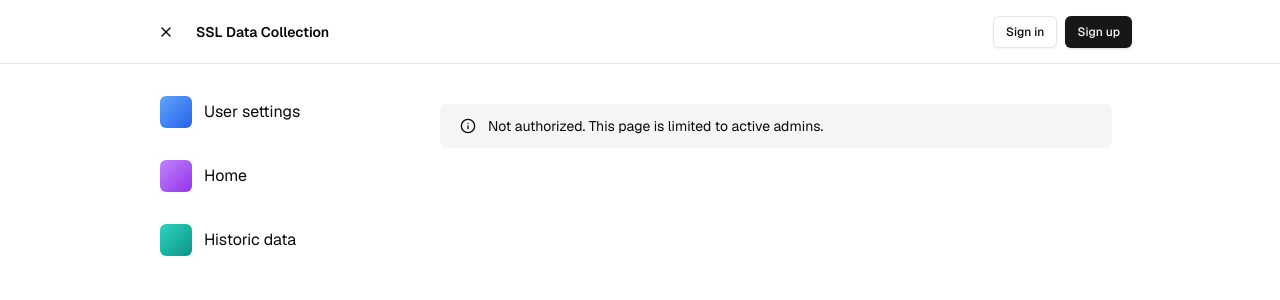
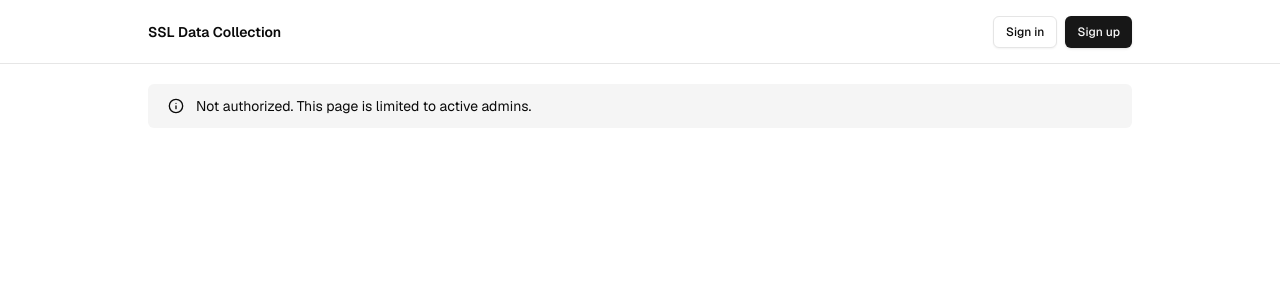
Before and after one commit to ethancma/ssl-data-collector, a Next.js app: page /protected/admin in a window 1280 px wide. Shown: the top 300 px of the page. Built offline with nearby package versions, Linux system fonts and the light colour scheme; no server answers.

Commit message:
(update): remove side bar

```diff
--- a/app/protected/layout.tsx
+++ b/app/protected/layout.tsx
@@ -4,23 +4,11 @@
 import { InfoIcon } from "lucide-react";
 import { Suspense } from "react";
 
-const BASE_NAV_LINKS = [
-  { label: "User settings", href: "/protected/settings" },
-  { label: "Home", href: "/protected/home" },
-  { label: "Historic data", href: "/protected/history" },
-];
-
 export default async function ProtectedLayout({
   children,
 }: {
   children: React.ReactNode;
 }) {
-  const profile = await getCurrentProfile();
-  const navLinks =
-    profile?.role === "admin" && profile?.status === "active"
-      ? [{ label: "Admin", href: "/protected/admin" }, ...BASE_NAV_LINKS]
-      : BASE_NAV_LINKS;
-
   return (
     <ProtectedShell
       authSlot={
@@ -28,7 +16,6 @@
           <AuthButton />
         </Suspense>
       }
-      navLinks={navLinks}
     >
       <Suspense
         fallback={
--- a/components/protected-shell.tsx
+++ b/components/protected-shell.tsx
@@ -1,44 +1,17 @@
-"use client";
-
-import { Menu, X } from "lucide-react";
 import Link from "next/link";
-import { useState } from "react";
-
-import { Button } from "@/components/ui/button";
-
-const CHIP_GRADIENTS = [
-  "from-blue-400 to-blue-600",
-  "from-purple-400 to-purple-600",
-  "from-teal-400 to-teal-600",
-  "from-amber-400 to-amber-600",
-  "from-rose-400 to-rose-600",
-];
 
 export function ProtectedShell({
   authSlot,
-  navLinks,
   children,
 }: {
   authSlot: React.ReactNode;
-  navLinks: { label: string; href: string }[];
   children: React.ReactNode;
 }) {
-  const [open, setOpen] = useState(true);
-
   return (
     <div className="min-h-screen flex flex-col items-center">
       <div className="flex-1 w-full flex flex-col items-center">
         <nav className="w-full flex justify-center border-b border-b-foreground/10 h-16">
           <div className="w-full max-w-5xl flex items-center gap-3 p-3 px-5 text-sm">
-            <Button
-              type="button"
-              variant="ghost"
-              size="icon"
-              onClick={() => setOpen((v) => !v)}
-              aria-label={open ? "Collapse sidebar" : "Expand sidebar"}
-            >
-              {open ? <X size={16} /> : <Menu size={16} />}
-            </Button>
             <div className="flex gap-5 items-center font-semibold">
               <Link href={"/protected"}>SSL Data Collection</Link>
             </div>
@@ -46,27 +19,7 @@
             {authSlot}
           </div>
         </nav>
-        <div className="w-full max-w-5xl flex flex-row gap-4 p-5">
-          <aside
-            className={`flex flex-col gap-2 overflow-hidden transition-all duration-200 ${
-              open ? "w-64" : "w-0"
-            }`}
-          >
-            {navLinks.map((link, i) => (
-              <Link
-                key={link.href}
-                href={link.href}
-                className="flex items-center gap-3 rounded-xl p-3 hover:bg-accent transition-colors"
-              >
-                <span
-                  className={`h-8 w-8 shrink-0 rounded-md bg-gradient-to-br ${CHIP_GRADIENTS[i % CHIP_GRADIENTS.length]}`}
-                />
-                <span className="whitespace-nowrap">{link.label}</span>
-              </Link>
-            ))}
-          </aside>
-          <main className="flex-1 max-w-5xl p-5">{children}</main>
-        </div>
+        <main className="w-full max-w-5xl p-5">{children}</main>
       </div>
     </div>
   );
```
